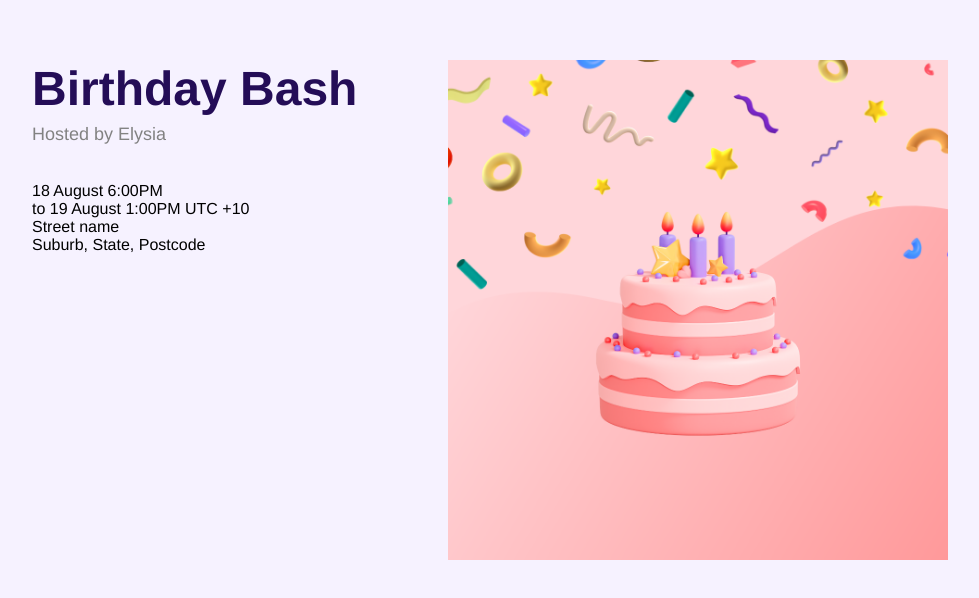
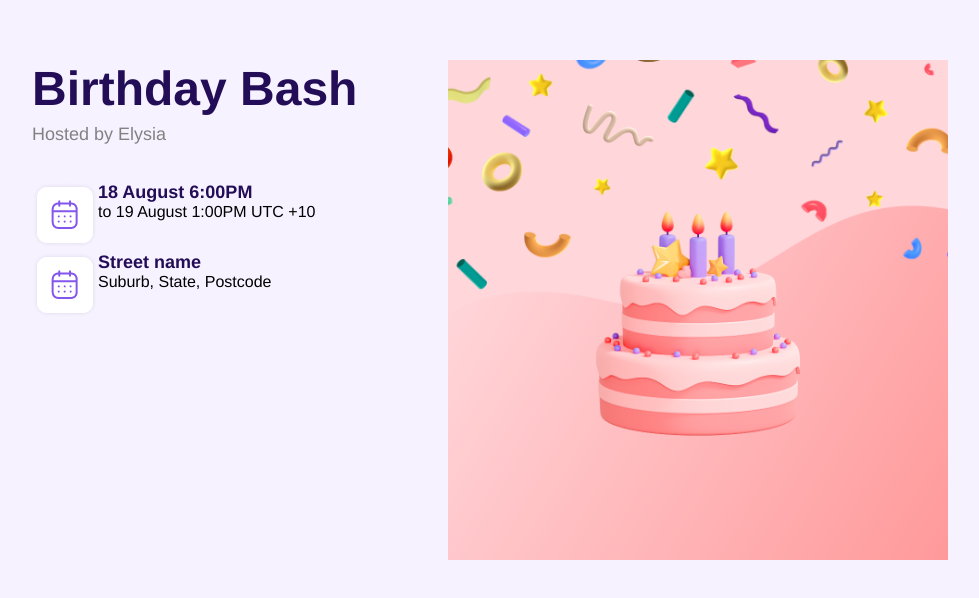
Before and after one commit to adrianomisina/Front-End-Technical-Assessment-, a React (Create React App) app: page /event in a window 1280 px wide. Shown: the part 124-722 px from the top of the page, without its empty margins (208-1187 px from the left). Built offline with nearby package versions, Linux system fonts and the light colour scheme.

Commit message:
second commit

```diff
--- a/src/components/EventPage/EventPage.jsx
+++ b/src/components/EventPage/EventPage.jsx
@@ -1,6 +1,8 @@
 import React from 'react'
 import styles from './EventPage.module.css'
 import Cake from '../../assets/cake.png'
+import Calendar from '../../assets/calendar.png'
+import Ponit from '../../assets/point.png'
 
 const EventPage = () => {
   return (
@@ -14,15 +16,27 @@ const EventPage = () => {
         <div className={styles.date_container}>
           <div className={styles.date_titles}>
             <div className={styles.date_titles1}>
-              <span></span>
-              <p className={styles.date_titles1_p1}>18 August 6:00PM</p>
-              <p>to 19 August 1:00PM UTC +10</p>
+
+              <div>
+                <img src={Calendar} alt="calendar-icon" />
+              </div>
+
+              <div>
+                <p className={styles.date_titles1_p1}>18 August 6:00PM</p>
+                <p>to 19 August 1:00PM UTC +10</p>
+              </div>
             </div>
 
             <div className={styles.date_titles2}>
-              <span></span>
-              <p>Street name</p>
-              <p>Suburb, State, Postcode</p>
+
+              <div>
+                <img src={Calendar} alt="point-icon" />
+              </div>
+
+              <div>
+                <p className={styles.date_titles2_p2}>Street name</p>
+                <p>Suburb, State, Postcode</p>
+              </div>
             </div>
           </div>
         </div>
--- a/src/components/EventPage/EventPage.module.css
+++ b/src/components/EventPage/EventPage.module.css
@@ -42,3 +42,18 @@
   line-height: 21px;
   color: #828282;
 }
+
+.date_titles1,
+.date_titles2 {
+  display: flex;
+}
+
+.date_titles1_p1,
+.date_titles2_p2 {
+  font-family: 'Helvetica';
+  font-style: normal;
+  font-weight: 700;
+  font-size: 18px;
+  line-height: 21px;
+  color: #240D57;
+}
```
